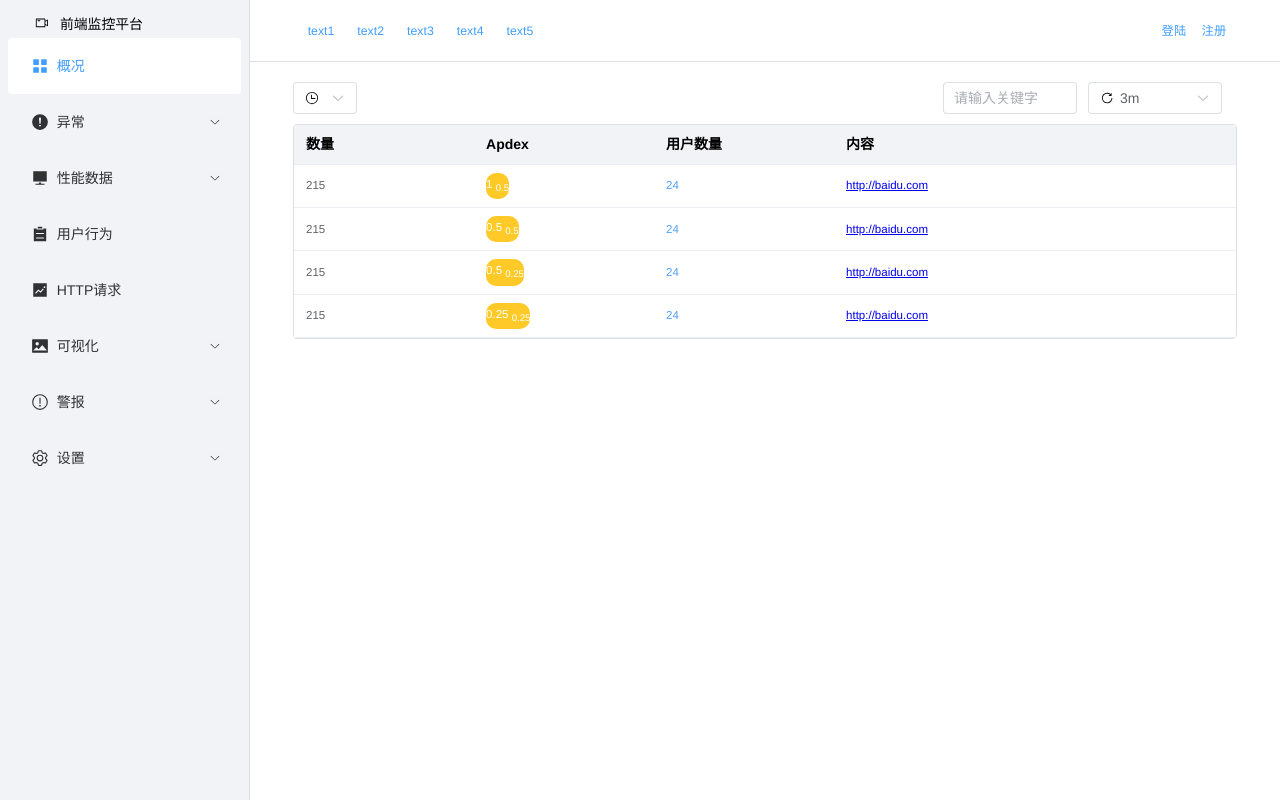
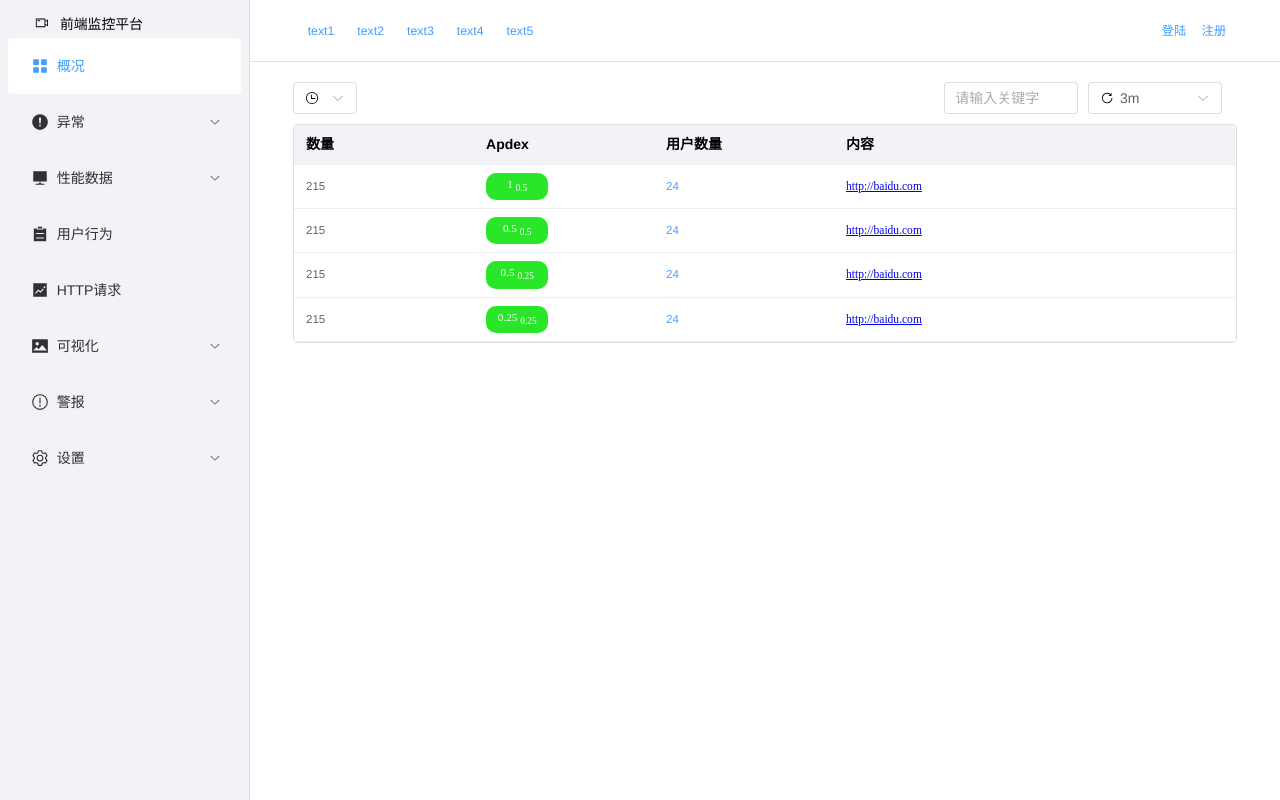
Before and after one commit to Gavrain/vatcher, a Vue app in the folder vatcher-application/: page /#/performance1 in a window 1280 px wide. Built offline with nearby package versions, Linux system fonts and the light colour scheme.

Commit message:
优化了Apdex的显示

```diff
--- a/vatcher-application/src/views/Performance.vue
+++ b/vatcher-application/src/views/Performance.vue
@@ -31,7 +31,7 @@
         <el-table-column prop="num" label="数量" width="180" />
         <el-table-column prop="Apdex" label="Apdex " width="180">
             <template #default="scope">
-            <div class="Apdex-room" >
+            <div class="Apdex-room1" >
                <span>
                  {{scope.row.Apdex.split(' ')[0]}}
                  <sub>
@@ -158,6 +158,9 @@
 </script>
 
 <style lang="less" scoped>
+*{
+  font-family:PingFang SC;
+}
 .head {
   display: flex;
   justify-content: space-between;
@@ -210,18 +213,23 @@
       .el-table__row {
         font-size: .8333rem;
         height: 2.7778rem;
-        .Apdex-room{
-              display:inline-flex;
-              align-items:center;
-              font-family:PingFang SC;
-              color:white;
-              background-color:rgb(255,202,40);
-              border-radius:10px;
-              white-space:nowrap;
-              vertical-align:center;
-              justify-content:center;
-              text-decoration:none;
-          }
+      }
+        .Apdex-room1{
+          display: inline-flex;
+          width:40%;
+          outline: 0;
+          color:white;
+          background-color:rgb(41, 230, 41);
+          font-size: 0.8125rem;
+          box-sizing: border-box;
+          align-items: center;
+          white-space: nowrap;
+          border-radius: 10px;
+          vertical-align: middle;
+          justify-content: center;
+          text-decoration: none;
+        }
+    }
         .el-table_1_column_3.el-table__cell .cell {
           color: #519ef5;
           white-space: nowrap;
@@ -233,6 +241,4 @@
         }
       }
     }
-  }
-}
 </style>
```
